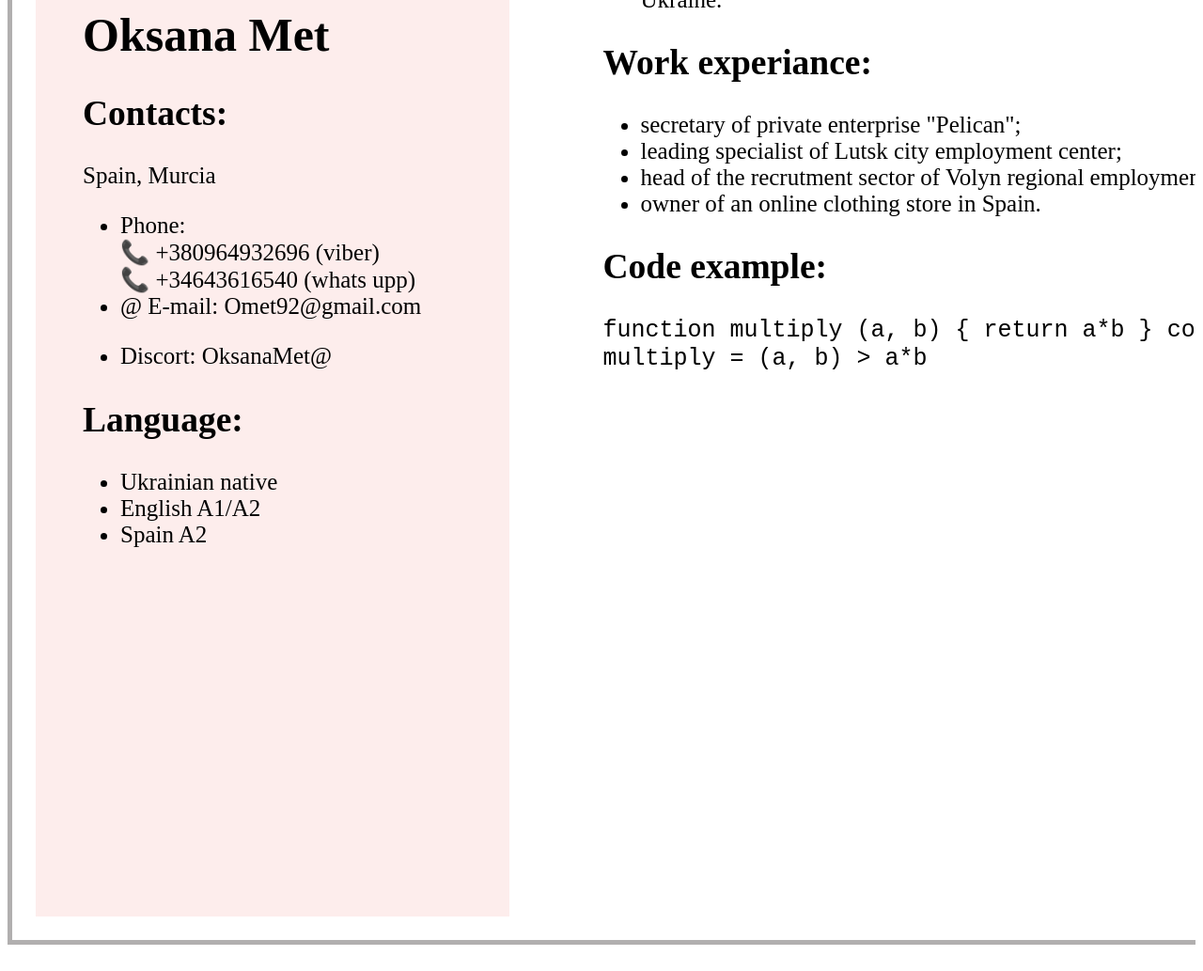
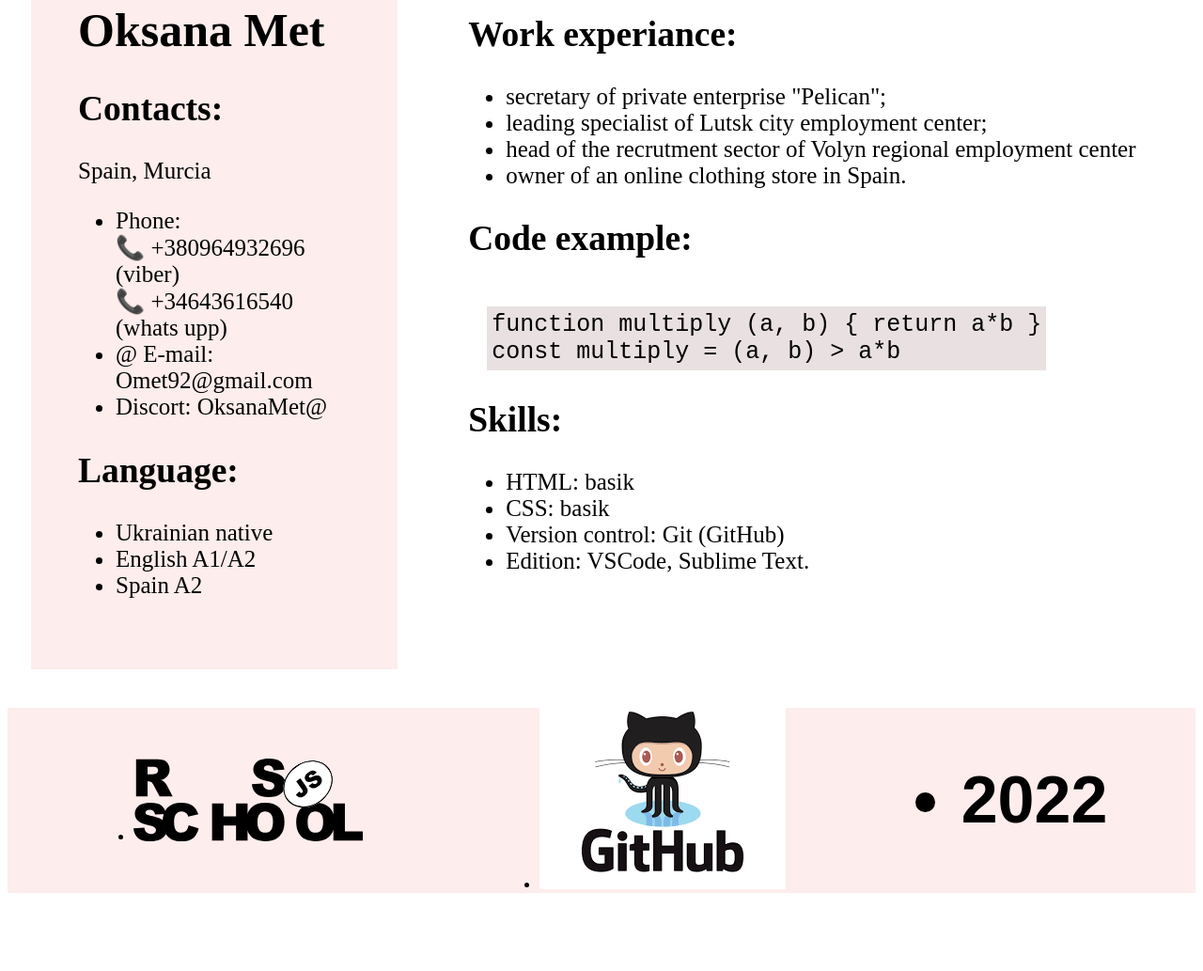
Before and after one commit to OksanaMet/rsschool-cv, a plain HTML site: page index.html in a window 1280 px wide. Shown: the part 453-1486 px from the top of the page at 94% size. After the commit the page ends 1403 px from the top, so only its background shows below. Drawn offline with Linux system fonts and the light colour scheme.

Commit message:
docs: add new information, skills

```diff
--- a/index.html
+++ b/index.html
@@ -19,7 +19,8 @@
                            <ul>
                                 <li> Phone:</li>
                                 &#128222 +380964932696 (viber)<br>
-                            	&#128222 +34643616540 (whats upp)                             <li> &#64  E-mail:  Omet92@gmail.com</p> </li>
+                            	&#128222 +34643616540 (whats upp)
+                                <li> &#64  E-mail:  Omet92@gmail.com </li>
                                 <li> Discort: OksanaMet@ </li>
                            </ul>
                     </div>
@@ -31,7 +32,7 @@
                                 <li>Spain A2</li>
                         </ul>
                     </div>
-                 </div>
+                </div>
                     <div class="column2 col">
                         <div class="aboutme">
                             <h2> About me: </h2>
@@ -53,19 +54,30 @@
                             <li>owner of an online clothing store in Spain.</li>
                         </ul>
                     </div>
-                    <div> <h2> Code example:</h2>
-                        <code> function multiply (a, b) {
+                    <div> <h2>Code example:</h2>
+                        <code class="code"> function multiply (a, b) {
                             return a*b
-                            }
+                            } <br>
                         const multiply = (a, b) > a*b </code>
                     </div>
-                    <div class="skills"></div>
-                </div>
-            </div>
+                    <div class="skills">
+                        <h2>Skills:</h2>
+                        <ul>
+                            <li>HTML: basik</li>
+                            <li>CSS: basik</li>
+                            <li>Version control: Git (GitHub)</li>
+                            <li>Edition: VSCode, Sublime Text.</li>
+                        </ul>
+                    </div>
+        </div>
+        </div>
+        <footer class="footer">
+            <ul class="footer_in">
+                <li class="logo"> <a href="https://rs.school/"> <img src="img/rs_school_js.svg" alt="logo"></a></li>
+                <li class="githab"><a href="https://github.com/OksanaMet"> <img src="img/download.png" alt="link"></a></li>
+                <li class="year">2022</li>
+            </ul>
+        </footer>
     </div>
 </body>
-<footer class="footer">
-
-
-</footer>
 </html>
--- a/style.css
+++ b/style.css
@@ -1,38 +1,68 @@
  .wrapper {
   min-height: 100%;
-  overflow: hidden;
+  width: 1440;
+
 }
 
  .conteiner {
    display: flex;
+   flex: 1 1 auto;
    background-color:#fff;
-   height: 1440px;
-   width: 1440px;
-   border: 5px solid rgb(177, 175, 175) ;
-   margin: 0px 0px 20px 0px;
-   justify-content: space-between;
-   align-items: stretch;
-   align-content: stretch;
+   justify-content: center;
+
+
  }
 
  .col {
     padding: 50px;
-    margin: 25px;
     font-size: 25px;
     vertical-align: top;
  }
 
  .column1 {
     background-color:#fdedec;
-    width: 60%;
+    width: 50%;
     text-align: left;
-
+    margin: 25px;
  }
 
  .column2 {
     background-color: #fff;
  }
 
- .footer {
-     display: block
+ .code {
+    position:absolute;
+    margin-top: 15px;
+    padding: 5px;
+    margin: 20px;
+    width:fit-content;
+    background-color:rgb(233, 225, 225);
+    font-family:'Franklin Gothic Medium', 'Arial Narrow', Arial, sans-serif monospaсe;
  }
+
+  .skills {
+     margin-top: 150px;
+
+
+  }
+  .footer {
+     background-color: #fdedec;
+     width: 100%;
+     margin: 0 0px -20px 0;
+     padding: 0;
+     border: 0;
+ }
+ .footer_in {
+    display: flex;
+    justify-content: space-around;
+    align-items: center;
+ }
+ .logo {
+    width: 20%;
+ }
+
+.year {
+  font-size: 70px;
+  font-weight: bolder;
+  font-family: sans-serif;
+}
```
Also changed, not shown: img/download.png (added), img/rs_school_js.svg (added).
